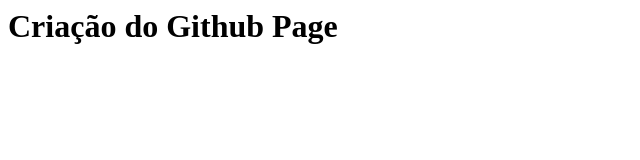
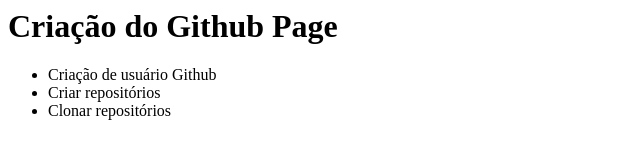
Before and after one commit to joaoguilherme1603/my-first-github-page, a plain HTML site: page index.html in a window 1280 px wide. Shown: the whole page, without its empty margins (0-640 px from the left). Drawn offline with Linux system fonts and the light colour scheme.

Commit message:
inclusão lista de 3 itens

```diff
--- a/index.html
+++ b/index.html
@@ -4,5 +4,10 @@
   </head>
   <body>
     <h1>Criação do Github Page</h1>
+    <ul>
+      <li>Criação de usuário Github</li>
+      <li>Criar repositórios </li>
+      <li>Clonar repositórios</li>
+    </ul>
   </body>
 </html>
```
